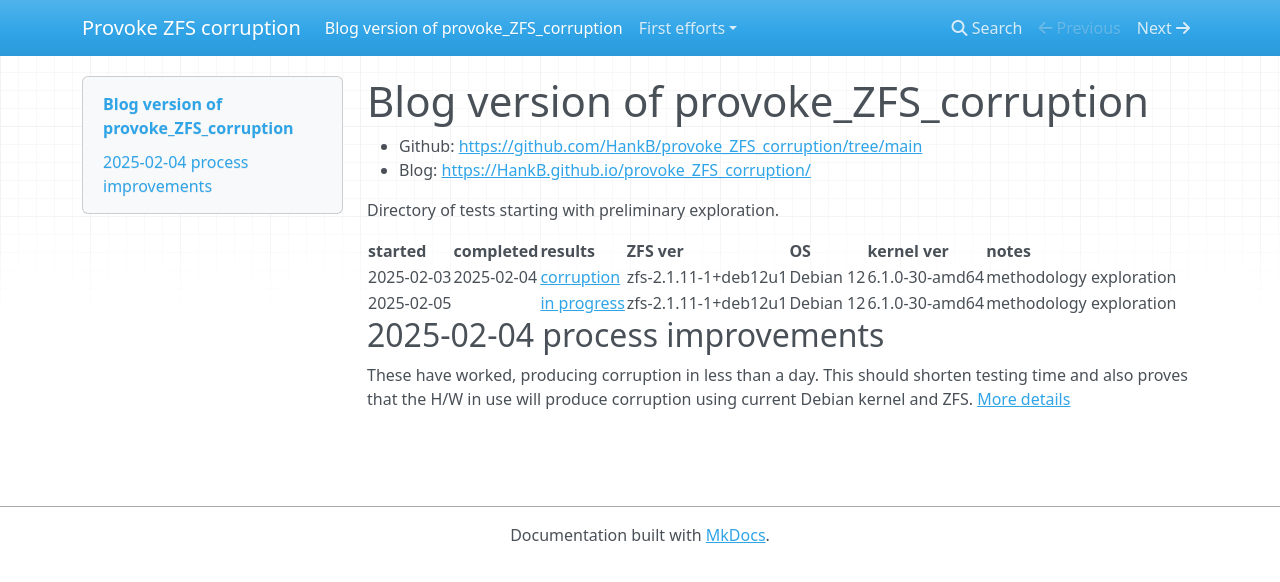
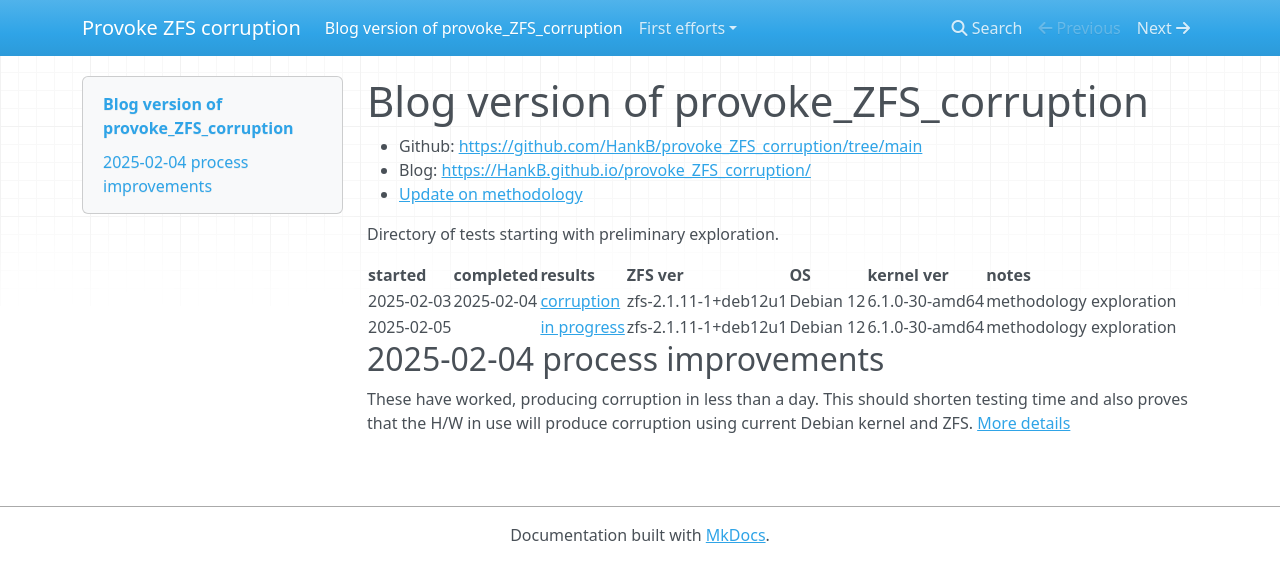
Before and after one commit to HankB/provoke_ZFS_corruption, an MkDocs documentation site: the page built from docs/index.md, in a window 1280 px wide. Shown: the top 582 px of the page. Built offline with MkDocs 1.6.1, drawn with Linux system fonts in a browser that asks for light colours; nearby versions of some CDN libraries.

Commit message:
link methodology

```diff
--- a/docs/index.md
+++ b/docs/index.md
@@ -2,6 +2,7 @@
 
 * Github: <https://github.com/HankB/provoke_ZFS_corruption/tree/main>
 * Blog: <https://HankB.github.io/provoke_ZFS_corruption/>
+* [Update on methodology](./README.md)
 
 Directory of tests starting with preliminary exploration.
 
```
